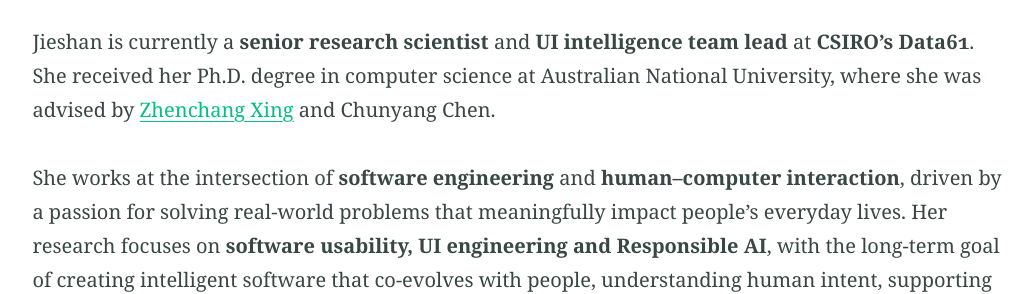
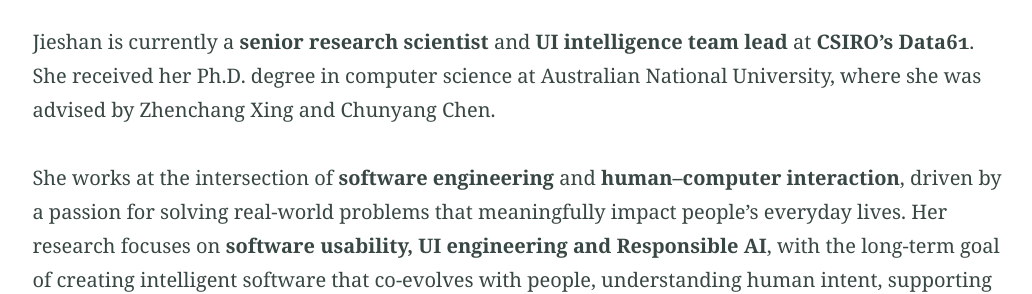
Before and after one commit to chenjshnn/chenjshnn.github.io, a Jekyll site: the page built from index.md, in a window 1280 px wide and 900 px high, scrolled down 326 px. Shown: the part 232-526 px from the top of the window, without its empty margins (118-1150 px from the left). Built offline with Jekyll 4.4.1, drawn with Linux system fonts in a browser that asks for light colours; part of the change alters nothing that is shown.

```diff
--- a/index.md
+++ b/index.md
@@ -14,7 +14,7 @@ excerpt: "I am currently a research scientist and UI intelligence team lead at C
 Specifically, through UI engineering, my work aims to (1) advance human–AI collaboration through mutual intent clarification and adaptive understanding in software GUI design generation; (2) democratise the use of complex and intelligent software and AI regardless of expertise and ability; and (3) govern manipulative behaviours in digital interfaces. "
 ---
 
-Jieshan is currently a **senior research scientist** and **UI intelligence team lead** at **CSIRO's Data61**. She received her Ph.D. degree in computer science at Australian National University, where she was advised by [Zhenchang Xing](https://cecs.anu.edu.au/people/zhenchang-xing) and Chunyang Chen.
+Jieshan is currently a **senior research scientist** and **UI intelligence team lead** at **CSIRO's Data61**. She received her Ph.D. degree in computer science at Australian National University, where she was advised by Zhenchang Xing and Chunyang Chen.
 
 She works at the intersection of **software engineering** and **human–computer interaction**, driven by a passion for solving real-world problems that meaningfully impact people’s everyday lives. Her research focuses on **software usability, UI engineering and Responsible AI**, with the long-term goal of creating intelligent software that co-evolves with people, understanding human intent, supporting collaboration, and ensuring transparency and trust. <br />
 
```
